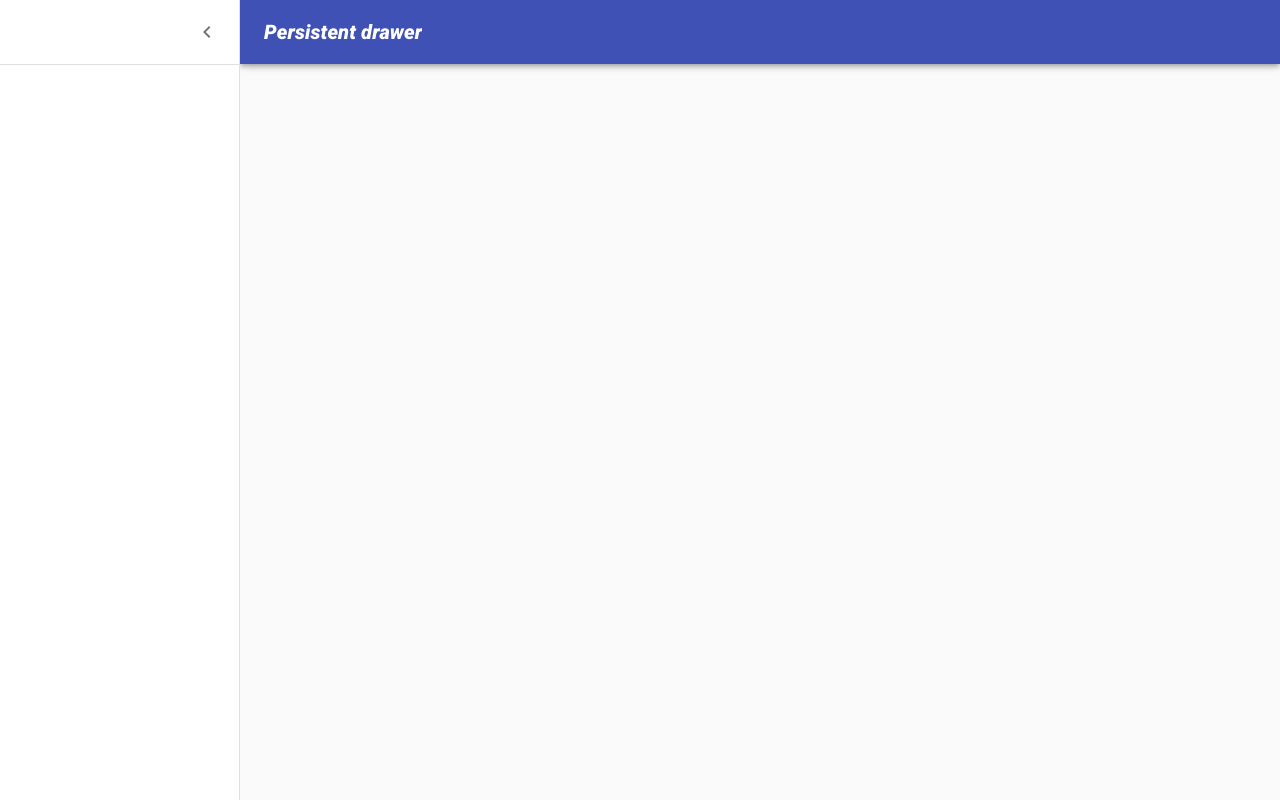
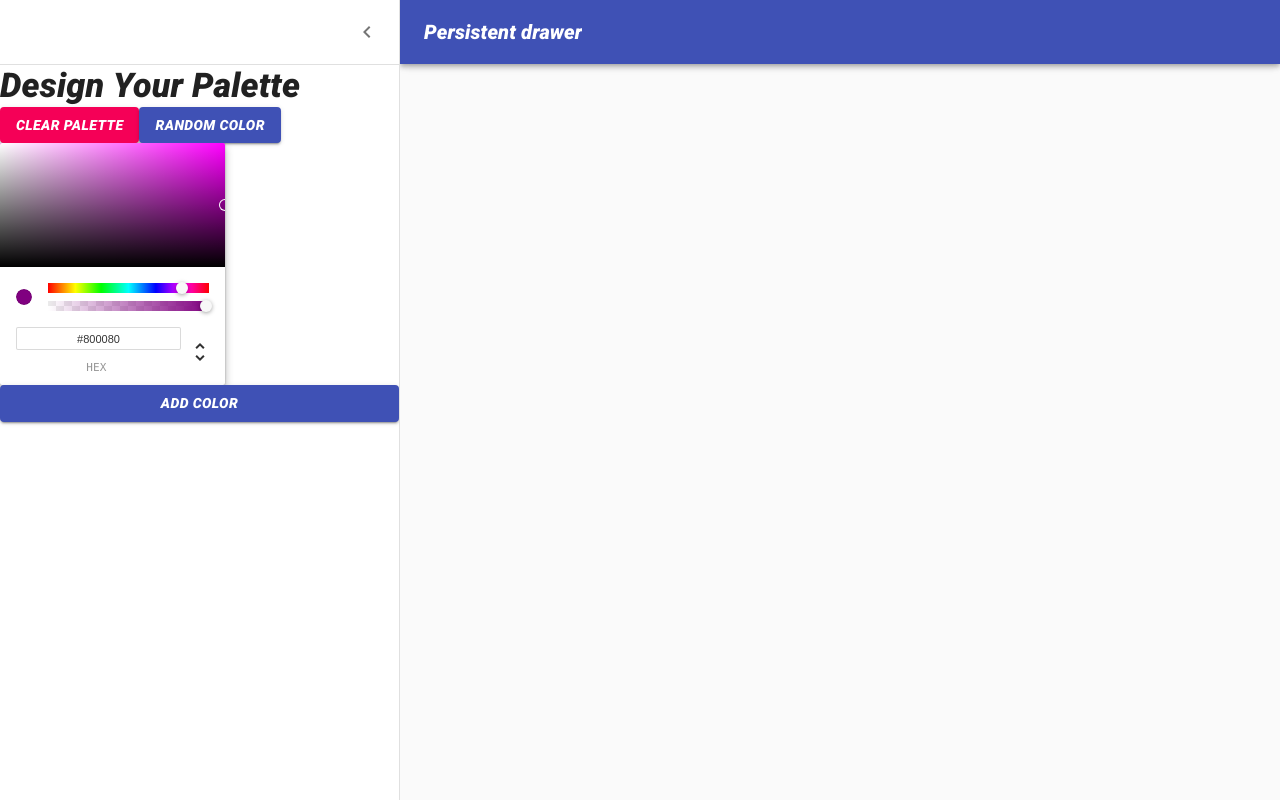
Before and after one commit to dbaramo/color-palette, a React (Create React App) app: page /palette/new in a window 1280 px wide. Both pictures are taken after a click on the button "Open drawer". Built offline with nearby package versions, Linux system fonts and the light colour scheme.

Commit message:
added button and color picker to drawer

```diff
--- a/package.json
+++ b/package.json
@@ -12,6 +12,7 @@
     "chroma-js": "^2.4.2",
     "rc-slider": "^9.7.5",
     "react": "^17.0.2",
+    "react-color": "^2.17.0",
     "react-copy-to-clipboard": "^5.0.4",
     "react-dom": "^17.0.2",
     "react-router-dom": "^4.3.1",
--- a/src/NewPaletteForm.js
+++ b/src/NewPaletteForm.js
@@ -11,9 +11,11 @@
 import IconButton from '@material-ui/core/IconButton';
 import MenuIcon from '@material-ui/icons/Menu';
 import ChevronLeftIcon from '@material-ui/icons/ChevronLeft';
+import { ChromePicker } from "react-color";
+import { Button } from "@material-ui/core";
 
 
-const drawerWidth = 240;
+const drawerWidth = 400;
 
 const styles = theme => ({
   root: {
@@ -130,6 +132,24 @@
                 </IconButton>
               </div>
               <Divider />
+              <Typography variant="h4">
+                Design Your Palette
+              </Typography>
+              <div>
+                <Button variant="contained" color="secondary">
+                  Clear Palette
+                </Button>
+                <Button variant="contained" color="primary">
+                  Random Color
+                </Button>
+              </div>
+              <ChromePicker
+                color="purple"
+                onChangeComplete={newColor => console.log(newColor)}
+              />
+              <Button variant="contained" color="primary">
+                Add Color
+              </Button>
             </Drawer>
             <main
               className={classNames(classes.content, {
```
Also changed, not shown: 1 other file (tests, documents, lock files or other folders).
